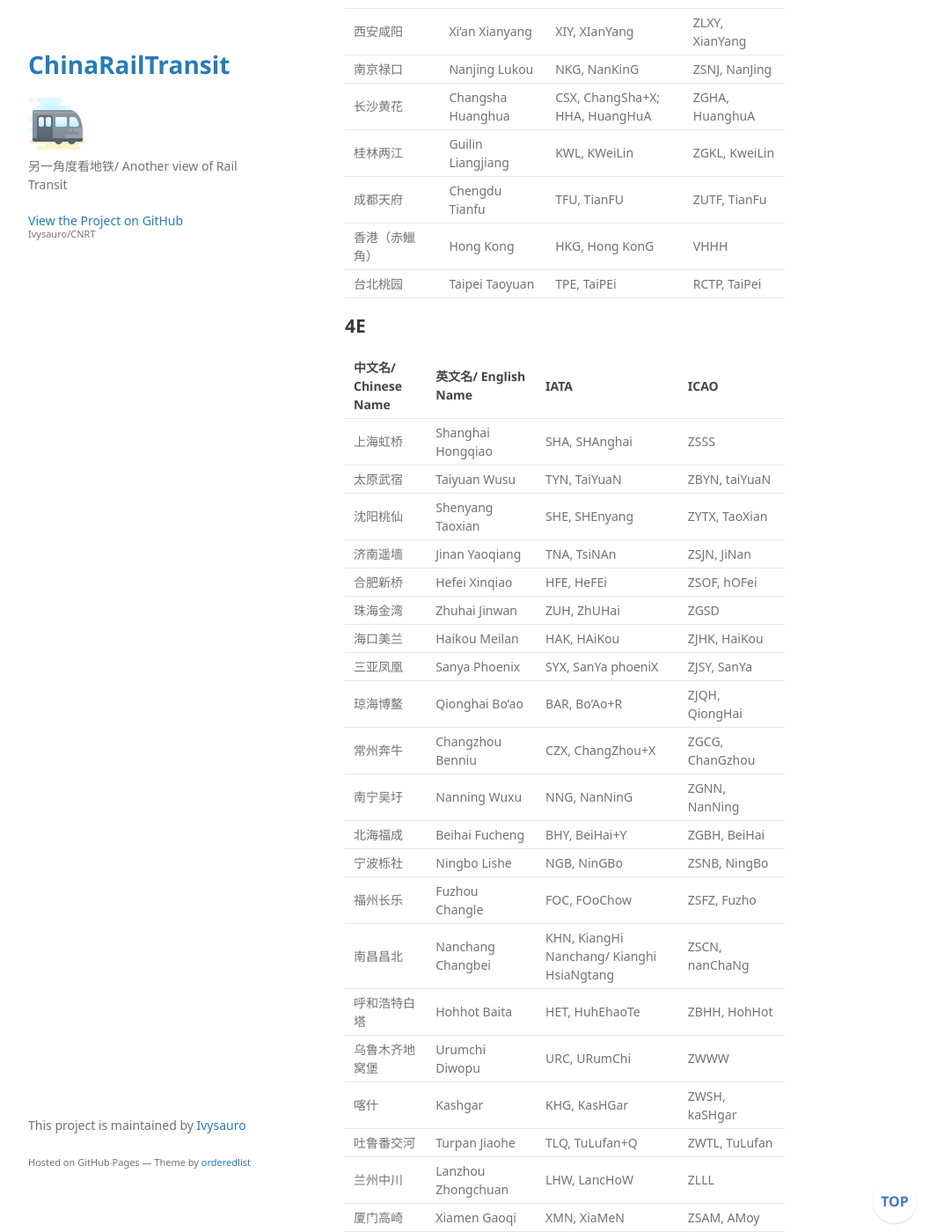
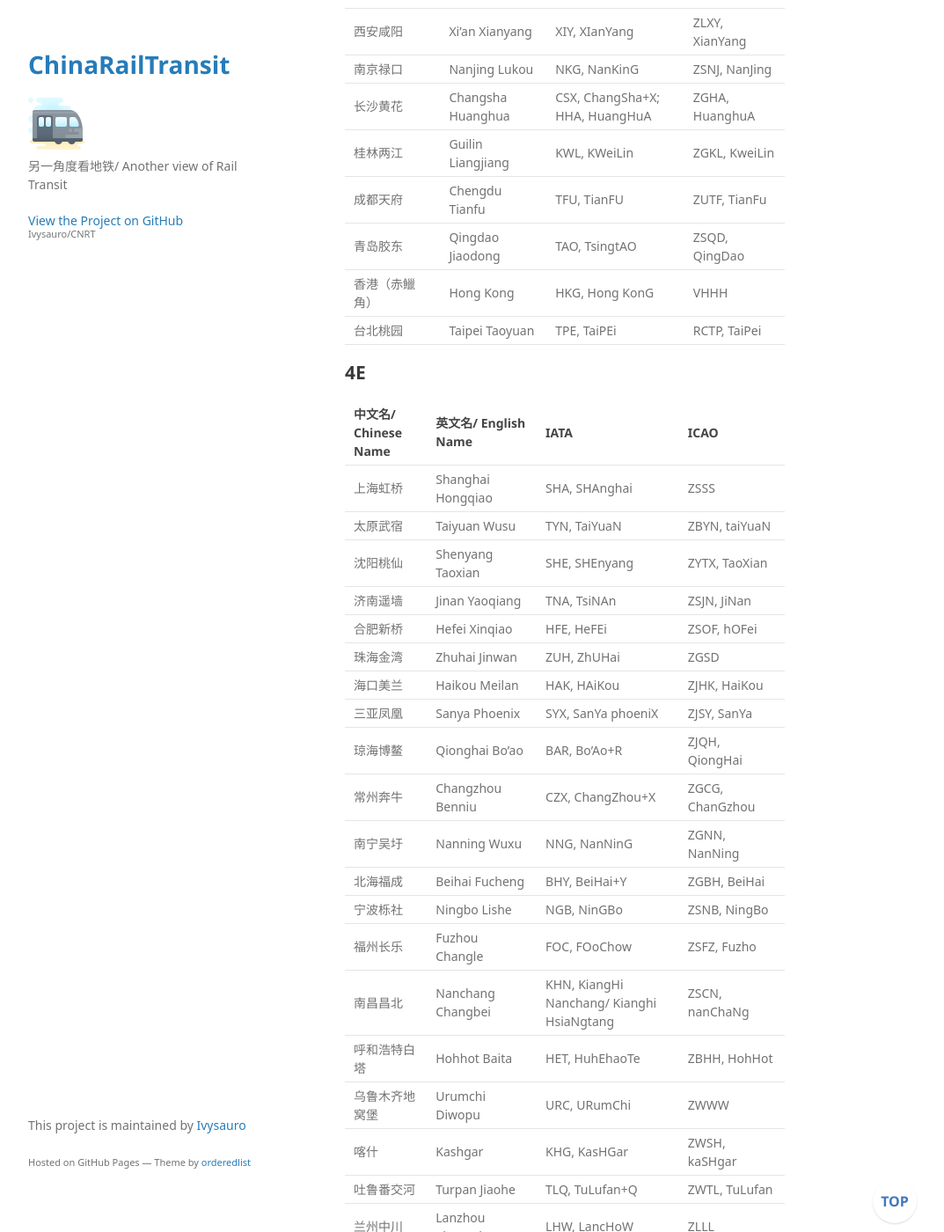
Before and after one commit to Ivysauro/CNRT, a Jekyll site: the page built from data/Airport.md, in a window 1280 px wide and 1400 px high, scrolled down 800 px. Shown: the whole window at 88% size, without its empty margins (178-1251 px from the left). Built offline with Jekyll 4.4.1, drawn with Linux system fonts in a browser that asks for light colours; some web fonts are replaced; our own code applies the rules of GitHub Pages for plain Markdown files; a script that is not in the unit is left out; some of the changed text lies outside the part shown.

Commit message:
🍊更新青岛数据

```diff
--- a/data/Airport.md
+++ b/data/Airport.md
@@ -22,6 +22,7 @@
 | 长沙黄花 | Changsha Huanghua | CSX, ChangSha+X; HHA, HuangHuA | ZGHA, HuanghuA |
 | 桂林两江 | Guilin Liangjiang | KWL, KWeiLin | ZGKL, KweiLin |
 | 成都天府 | Chengdu Tianfu | TFU, TianFU | ZUTF, TianFu |
+| 青岛胶东 | Qingdao Jiaodong | TAO, TsingtAO | ZSQD, QingDao |
 | 香港（赤鱲角） | Hong Kong | HKG, Hong KonG | VHHH |
 | 台北桃园 | Taipei Taoyuan | TPE, TaiPEi | RCTP, TaiPei |
 
@@ -233,6 +233,7 @@
 | 昆明巫家坝 | Kunming Wujiaba | KMG, KunMinG | ZPPP |
 | 西安西关 | Xi'an Xiguan | SIA, SiAn | ZLSN, SiaN |
 | 香港启德 | Hong Kong Kai Tak | HKG, Hong KonG | VHHH; VHHX |
+| 青岛流亭 | Qingdao Liuting | TAO, TsingtAO | ZSQD, QingDao |
 
 ## 更名记录/ Rename Record
 
```
Also changed, not shown: other parts of data/Airport.md (+0 -1 lines).
